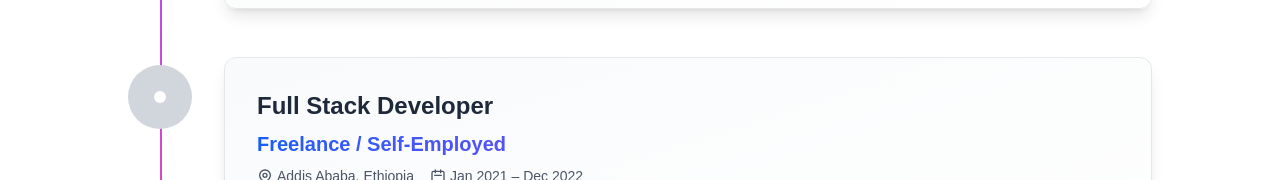
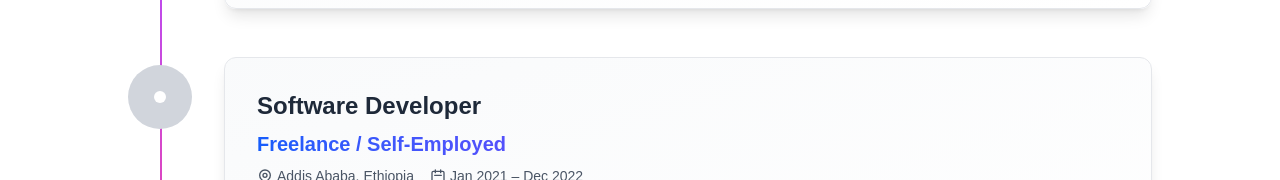
Before and after one commit to bahabelom/portofilio, a Next.js app: page / in a window 1280 px wide. Shown: the part 2277-2457 px from the top of the page. Built offline with nearby package versions, Linux system fonts and the light colour scheme.

Commit message:
software devepoer

```diff
--- a/components/Experience.tsx
+++ b/components/Experience.tsx
@@ -55,7 +55,7 @@ export default function Experience() {
     },
     {
       company: "Freelance / Self-Employed",
-      position: "Full Stack Developer",
+      position: "Software Developer",
       location: "Addis Ababa, Ethiopia",
       period: "Jan 2021 – Dec 2022",
       type: "Previous",
```
